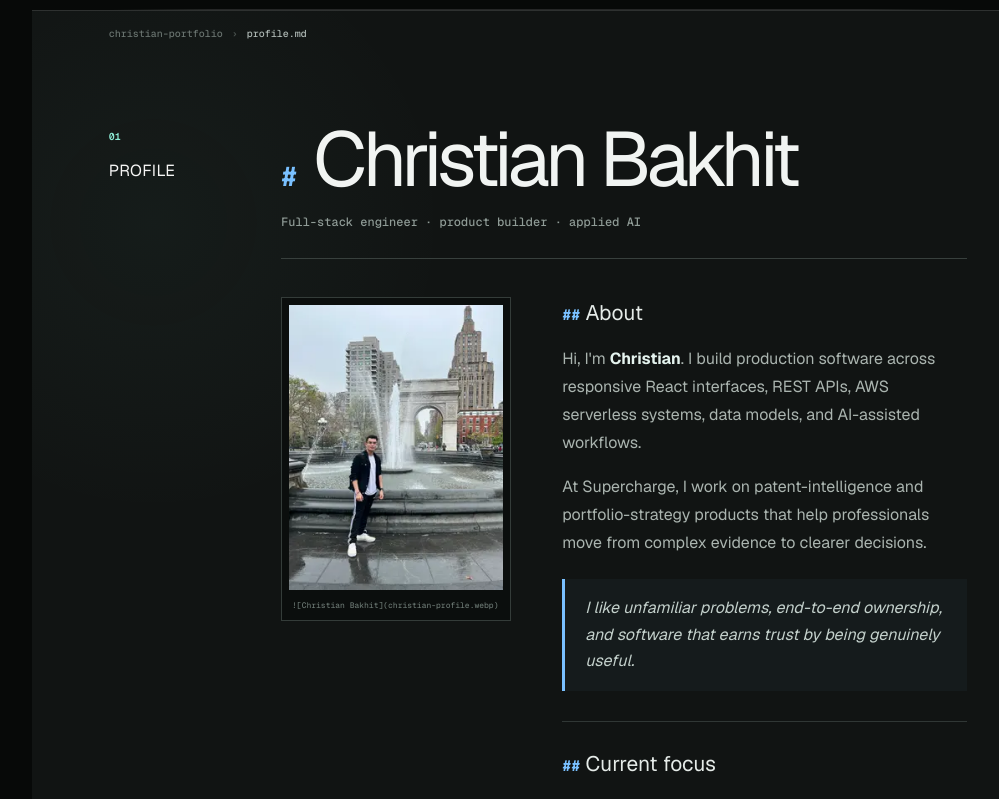
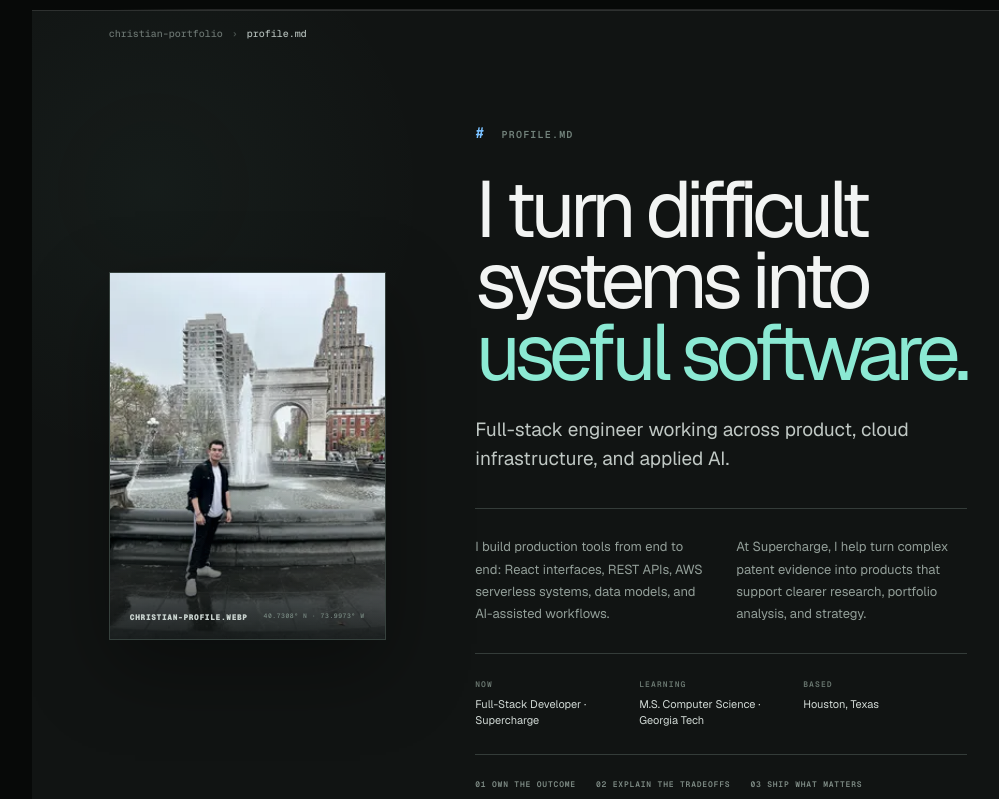
Before and after one commit to ChrisBakhit/christian-portfolio, a Next.js app: page / in a window 1280 px wide. Shown: the part 920-1719 px from the top of the page, without its empty margins (236-1235 px from the left). Built offline with nearby package versions, Linux system fonts and the light colour scheme.

Commit message:
Reimagine profile as editorial identity

```diff
--- a/app/navigation.css
+++ b/app/navigation.css
@@ -117,8 +117,30 @@ main.sidebarOpen { padding-left: 268px; }
 .codeComment { margin-bottom: 30px; color: #739688; font-size: 11px; letter-spacing: -.01em; }
 .hero .codeComment { margin-bottom: 24px; }
 .about .codeComment { margin-bottom: 28px; }
-.about { grid-template-columns:.3fr 1.7fr; gap:4vw; }
+.about { display:block; }
 .profileDocument { max-width:900px; }
+.profileCanvas { display:grid; grid-template-columns:minmax(260px,.72fr) minmax(480px,1.28fr); gap:clamp(45px,7vw,105px); align-items:center; max-width:1120px; margin:auto; }
+.profilePhotoPanel { position:relative; margin:0; overflow:hidden; border:1px solid #36413d; background:#090c0b; box-shadow:0 30px 75px rgba(0,0,0,.34); }
+.profilePhotoPanel:before { content:""; position:absolute; inset:0; z-index:2; pointer-events:none; background:linear-gradient(180deg,transparent 58%,rgba(5,9,8,.82)); }
+.profilePhotoPanel img { display:block; width:100%; aspect-ratio:3/4; object-fit:cover; filter:saturate(.72) contrast(1.03); transition:filter .7s,transform .9s cubic-bezier(.2,.7,.2,1); }
+.profilePhotoPanel:hover img { filter:saturate(1) contrast(1.02); transform:scale(1.025); }
+.profilePhotoPanel figcaption { position:absolute; z-index:3; left:20px; right:20px; bottom:17px; display:flex; justify-content:space-between; gap:12px; color:#c9d3cf; font:550 8px var(--font-mono); text-transform:uppercase; letter-spacing:.07em; }
+.profilePhotoPanel figcaption small { color:#71807a; }
+.photoScan { position:absolute; z-index:4; left:0; right:0; top:-2px; height:1px; opacity:0; background:linear-gradient(90deg,transparent,var(--teal),transparent); box-shadow:0 0 12px var(--teal); pointer-events:none; }
+.profilePhotoPanel:hover .photoScan { animation:photoScan 2.2s ease-in-out infinite; }
+.profileStory { position:relative; }
+.profileFileMark { margin-bottom:31px; color:#71817a; font:600 10px var(--font-mono); text-transform:uppercase; letter-spacing:.12em; }
+.profileFileMark span { margin-right:9px; color:#79c0ff; font-size:15px; }
+.profileStory h2 { max-width:700px; margin:0; color:#f2f4f3; font-size:clamp(52px,6.2vw,88px); line-height:.9; letter-spacing:-.072em; }
+.profileStory h2 em { color:var(--teal); font-style:normal; }
+.profileDeck { max-width:650px; margin:29px 0 35px; color:#c0c8c4; font-size:19px; line-height:1.5; }
+.profileBio { display:grid; grid-template-columns:1fr 1fr; gap:30px; padding:27px 0; border-top:1px solid #343c39; border-bottom:1px solid #343c39; }
+.profileBio p { margin:0; color:#929e98; font-size:13px; line-height:1.72; }
+.profileCoordinates { display:grid; grid-template-columns:1fr 1fr 1fr; margin:0; padding:25px 0; border-bottom:1px solid #343c39; }
+.profileCoordinates > div { padding-right:18px; }
+.profileCoordinates dt { margin-bottom:8px; color:#69766f; font:600 8px var(--font-mono); text-transform:uppercase; letter-spacing:.14em; }
+.profileCoordinates dd { margin:0; color:#d1d9d5; font-size:11px; line-height:1.45; }
+.profilePrinciples { display:flex; flex-wrap:wrap; gap:9px 20px; padding-top:24px; color:#7e8b85; font:550 8px var(--font-mono); text-transform:uppercase; letter-spacing:.1em; }
 .profileIntro { display:grid; grid-template-columns:210px 1fr; gap:4vw; align-items:start; padding-bottom:42px; border-bottom:1px solid #343b38; }
 .profileIntro .realPhoto { width:100%; transform:none; box-shadow:0 18px 45px rgba(0,0,0,.22); }
 .profileIntro h3 { margin:0 0 23px; font-size:clamp(50px,6.2vw,82px); line-height:.88; letter-spacing:-.065em; }
@@ -280,6 +302,8 @@ main.sidebarOpen { padding-left: 268px; }
   .resumeItem:hover { padding-left:0; }
   .about { grid-template-columns:1fr; }
   .profileDocument { max-width:none; }
+  .profileCanvas { grid-template-columns:minmax(220px,.65fr) minmax(380px,1.35fr); gap:42px; }
+  .profileStory h2 { font-size:clamp(48px,7vw,70px); }
   .educationFile { grid-template-columns:1fr; gap:30px; }
   .blackHoleScene { width:min(82vw,390px); }
 }
@@ -293,6 +317,9 @@ main.sidebarOpen { padding-left: 268px; }
   .skillGroupGrid { grid-template-columns: 1fr; }
   .profileIntro,.focusGrid,.educationCards { grid-template-columns:1fr; }
   .profileIntro .realPhoto { width:min(78%,260px); }
+  .profileCanvas,.profileBio,.profileCoordinates { grid-template-columns:1fr; }
+  .profilePhotoPanel { width:min(85%,330px); }
+  .profileCoordinates { gap:18px; }
   .markdownBody { grid-template-columns:1fr; }
   .markdownImage { width:min(78%,260px); }
   .markdownCopy ul { grid-template-columns:1fr; }
@@ -312,4 +339,5 @@ main.sidebarOpen { padding-left: 268px; }
 @keyframes diskPulse { 50% { filter:blur(3px) brightness(1.2); transform:rotate(-8deg) scaleX(1.04); } }
 @keyframes gravitySurge { from { filter:blur(1px) brightness(1.2); transform:rotate(-8deg) scaleX(1.04) scaleY(.82); } to { filter:blur(4px) brightness(1.75) saturate(1.35); transform:rotate(-8deg) scaleX(1.18) scaleY(.58); } }
 @keyframes lensWarp { 0% { opacity:.55; transform:scale(.72); border-color:rgba(139,233,211,.35); box-shadow:0 0 12px rgba(139,233,211,.12); } 100% { opacity:0; transform:scale(1.75); border-color:rgba(183,118,224,.05); box-shadow:0 0 60px rgba(113,45,158,.08); } }
+@keyframes photoScan { 0% { top:0; opacity:0; } 12% { opacity:.65; } 80% { opacity:.35; } 100% { top:100%; opacity:0; } }
 @media(prefers-reduced-motion:reduce) { .skillGauge { opacity:1; transform:none; } }
--- a/app/page.tsx
+++ b/app/page.tsx
@@ -301,12 +301,9 @@ export default function Home() {
       <section className="about section" id="about">
         <span className="sectionComet cometOne" aria-hidden="true" />
         <div className="editorCrumb"><span>christian-portfolio</span><b>›</b><strong>profile.md</strong></div>
-        <div className="sectionTitle" data-reveal><span>01</span><h2>Profile</h2></div>
-        <article className="profileDocument" data-reveal>
-          <div className="markdownTitle"><span>#</span><h3>Christian Bakhit</h3></div>
-          <p className="markdownSubtitle">Full-stack engineer · product builder · applied AI</p>
-          <hr />
-          <div className="markdownBody"><figure className="markdownImage"><img src="/christian-profile.webp" alt="Christian Bakhit at Washington Square Park" /><figcaption>![Christian Bakhit](christian-profile.webp)</figcaption></figure><div className="markdownCopy"><h4><span>##</span> About</h4><p>Hi, I&apos;m <strong>Christian</strong>. I build production software across responsive React interfaces, REST APIs, AWS serverless systems, data models, and AI-assisted workflows.</p><p>At Supercharge, I work on patent-intelligence and portfolio-strategy products that help professionals move from complex evidence to clearer decisions.</p><blockquote>I like unfamiliar problems, end-to-end ownership, and software that earns trust by being genuinely useful.</blockquote><h4><span>##</span> Current focus</h4><ul><li>Patent intelligence and portfolio analysis</li><li>React product interfaces and dependable APIs</li><li>AWS Lambda and DynamoDB workflows</li><li>Evidence-backed LLM applications</li><li>Georgia Tech OMSCS</li></ul></div></div>
+        <article className="profileCanvas" data-reveal>
+          <figure className="profilePhotoPanel"><img src="/christian-profile.webp" alt="Christian Bakhit at Washington Square Park" /><span className="photoScan" aria-hidden="true" /><figcaption><b>christian-profile.webp</b><small>40.7308° N · 73.9973° W</small></figcaption></figure>
+          <div className="profileStory"><div className="profileFileMark"><span>#</span> profile.md</div><h2>I turn difficult systems into <em>useful software.</em></h2><p className="profileDeck">Full-stack engineer working across product, cloud infrastructure, and applied AI.</p><div className="profileBio"><p>I build production tools from end to end: React interfaces, REST APIs, AWS serverless systems, data models, and AI-assisted workflows.</p><p>At Supercharge, I help turn complex patent evidence into products that support clearer research, portfolio analysis, and strategy.</p></div><dl className="profileCoordinates"><div><dt>Now</dt><dd>Full-Stack Developer · Supercharge</dd></div><div><dt>Learning</dt><dd>M.S. Computer Science · Georgia Tech</dd></div><div><dt>Based</dt><dd>Houston, Texas</dd></div></dl><div className="profilePrinciples"><span>01 Own the outcome</span><span>02 Explain the tradeoffs</span><span>03 Ship what matters</span></div></div>
         </article>
       </section>
 
```
